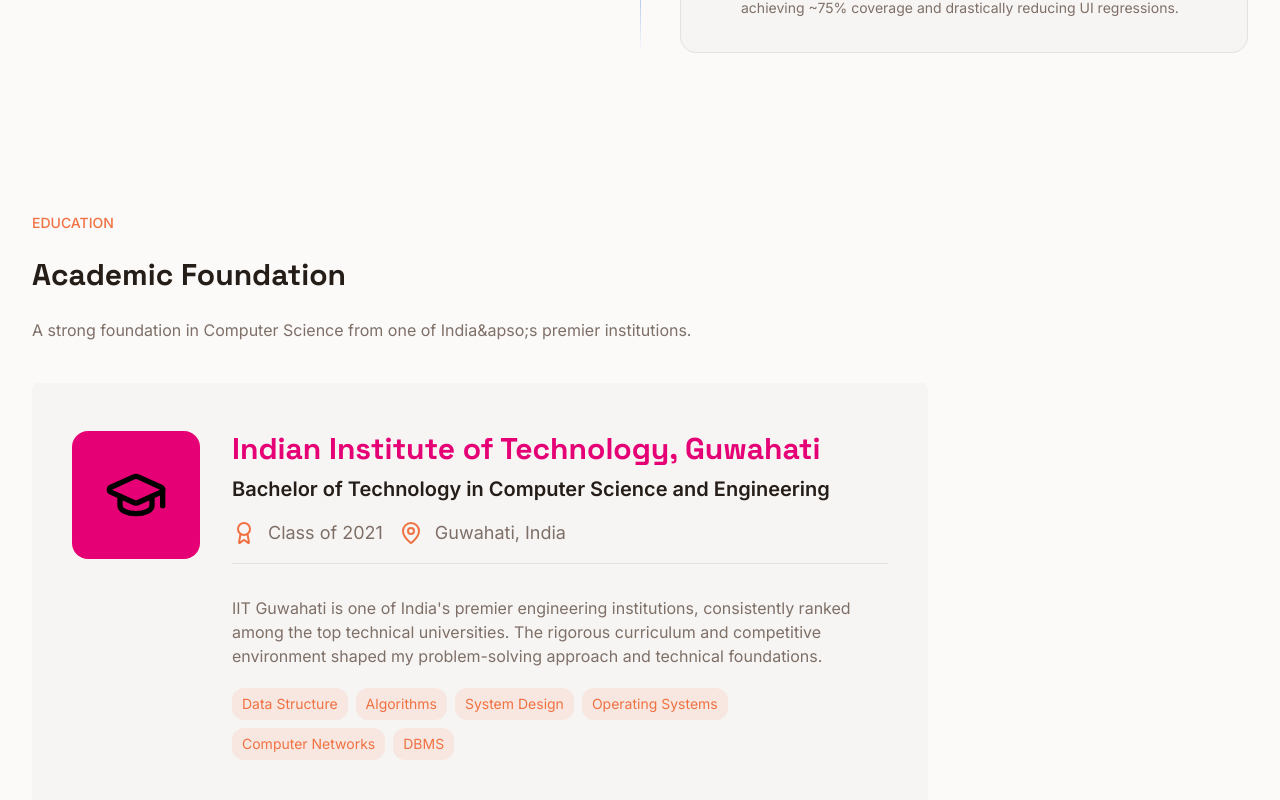
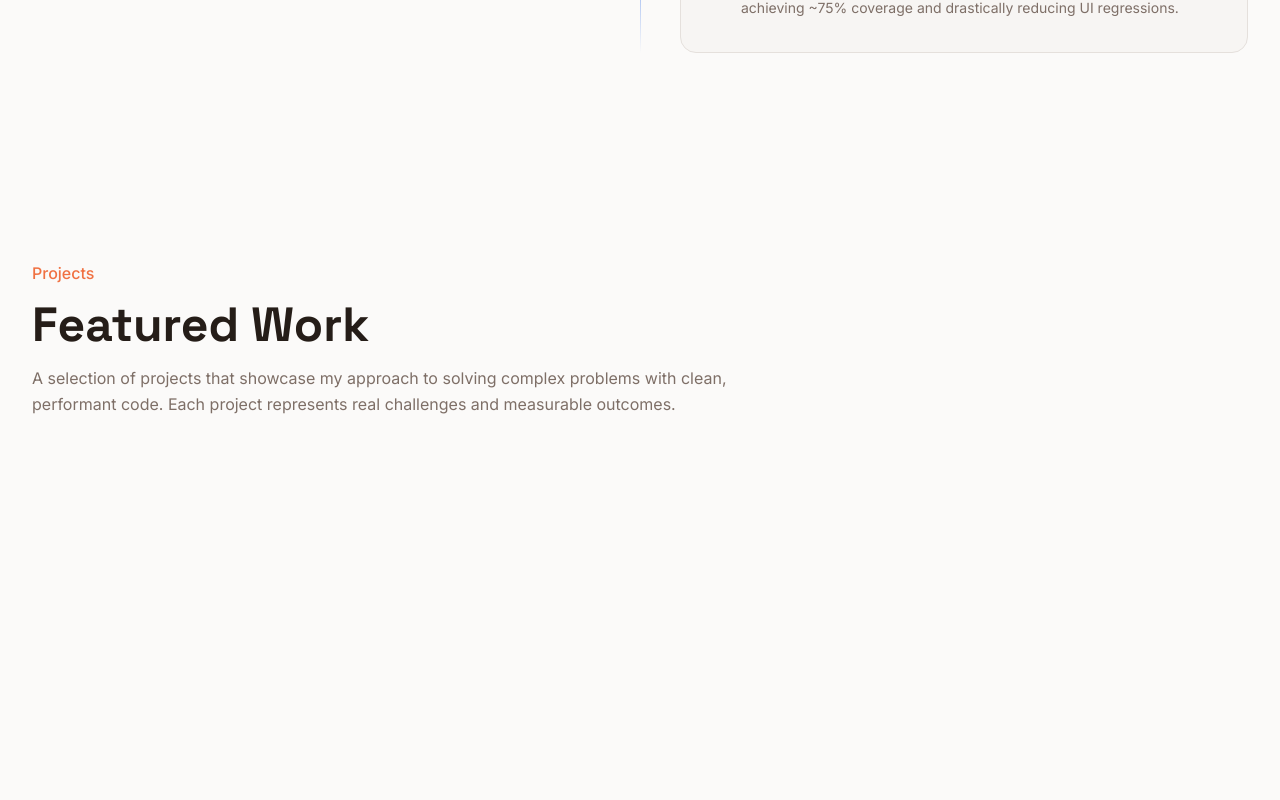
Before and after one commit to Ashu112/Portfolio-v2, a Next.js app: page / in a window 1280 px wide. Shown: the part 4440-5240 px from the top of the page. Built offline with nearby package versions, Linux system fonts and the light colour scheme.

Commit message:
project section added

```diff
--- a/src/app/page.tsx
+++ b/src/app/page.tsx
@@ -4,6 +4,7 @@ import Contact from '@/components/Contact';
 import Education from '@/components/Education';
 import Experience from '@/components/Experience';
 import Hero from '@/components/Hero';
+import Projects from '@/components/Projects';
 import Resume from '@/components/Resume';
 import Skills from '@/components/Skills';
 
@@ -13,6 +14,7 @@ export default function Home() {
       <Hero />
       <About />
       <Experience />
+      <Projects />
       <Education />
       <Skills />
       <Resume />
--- /dev/null
+++ b/src/components/Projects.tsx
@@ -0,0 +1,17 @@
+export default function Projects() {
+  return (
+    <section id="projects" className="min-h-screen py-32">
+      <div className="section-container">
+        <div className="max-w-3xl space-y-4">
+          <p className="text-primary font-medium">Projects</p>
+          <h2 className="text-5xl font-bold">Featured Work</h2>
+          <p className="text-muted-foreground text-base leading-relaxed">
+            A selection of projects that showcase my approach to solving complex
+            problems with clean, performant code. Each project represents real
+            challenges and measurable outcomes.
+          </p>
+        </div>
+      </div>
+    </section>
+  );
+}
```
